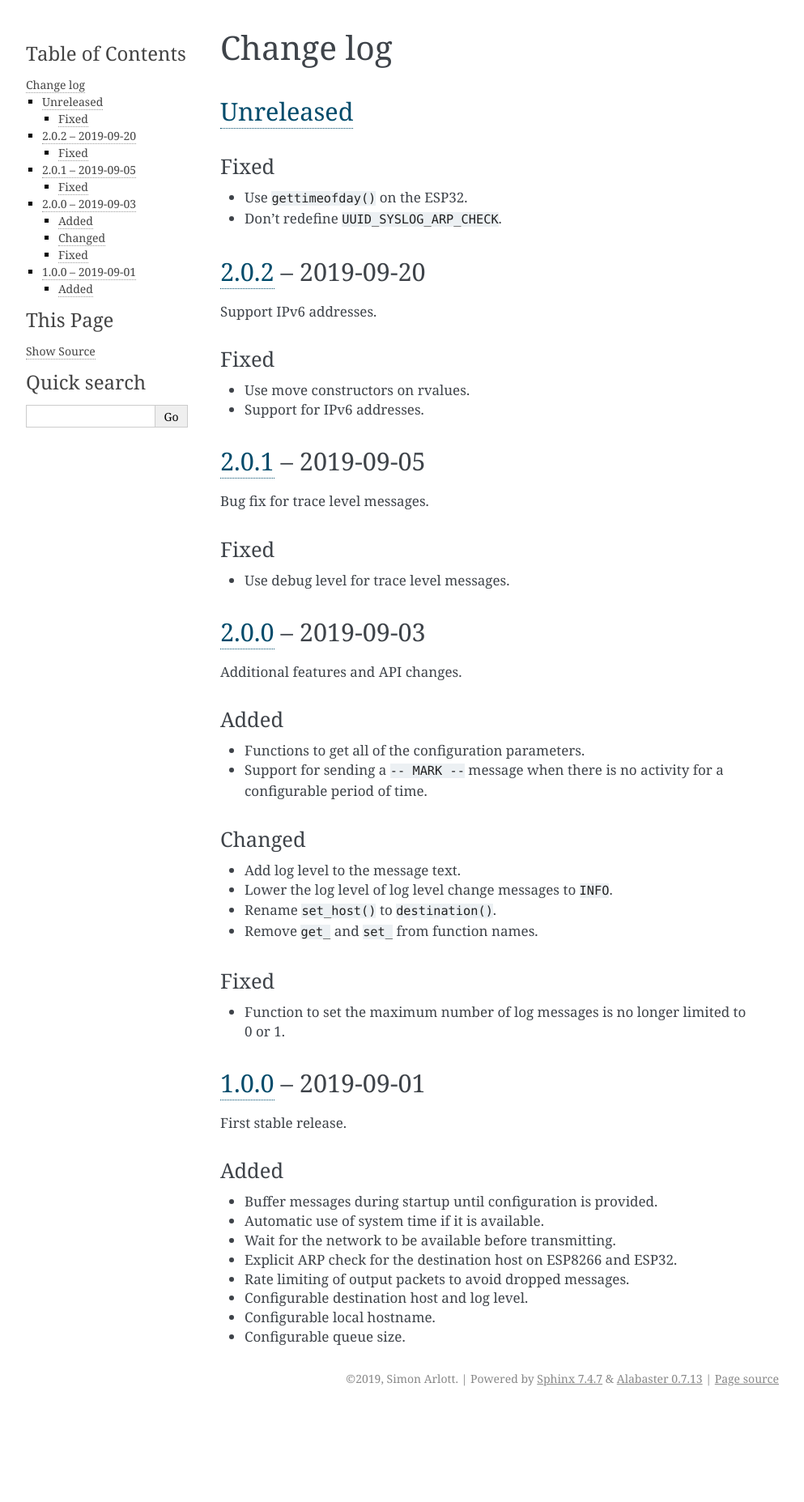
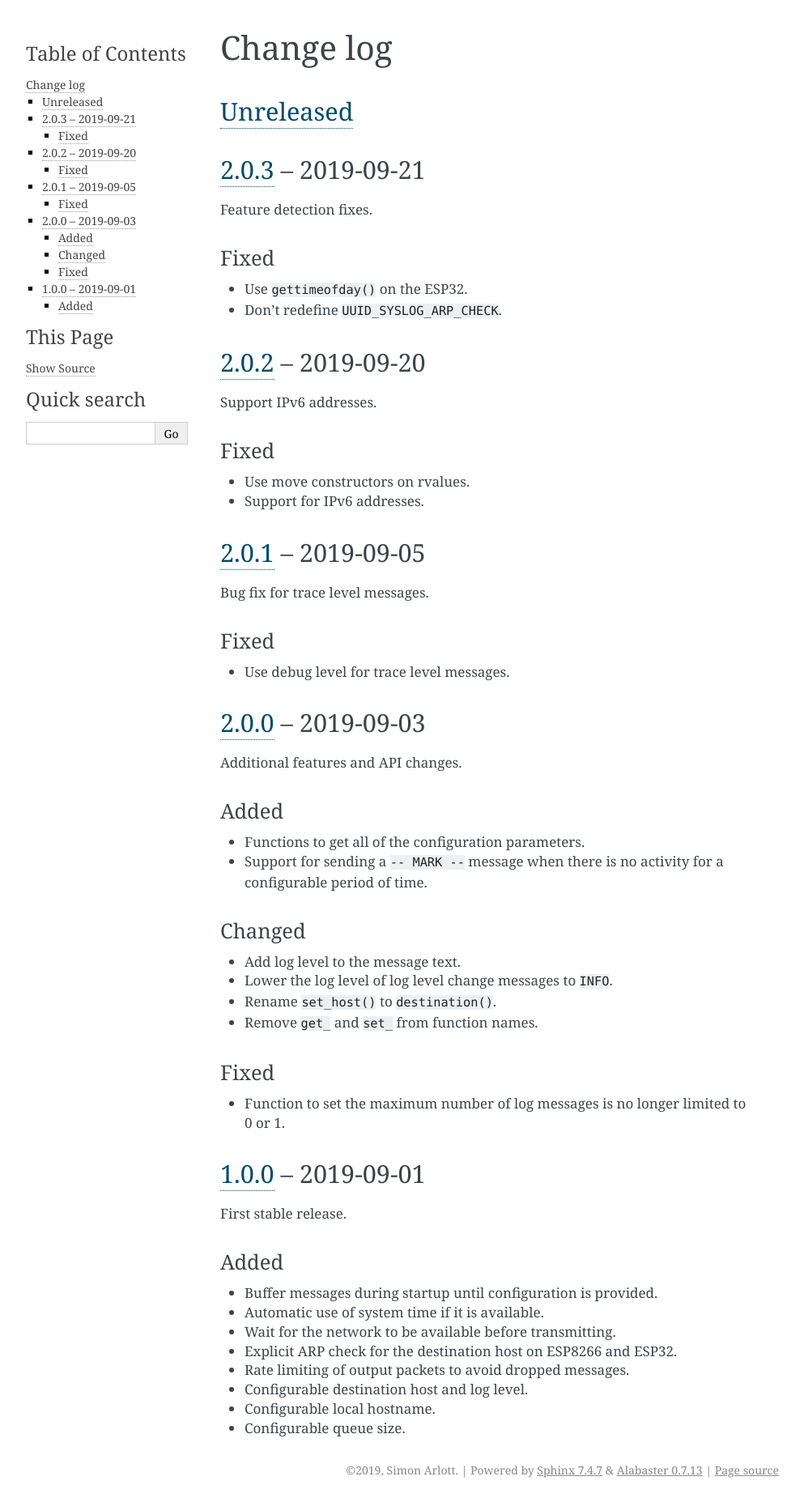
Before and after one commit to nomis/mcu-uuid-syslog, a Sphinx documentation site: the page built from docs/changelog.rst, in a window 1280 px wide. Shown: the whole page at 81% size, without its empty margins (148-1141 px from the left). Built offline with Sphinx 7.4.7, drawn with Linux system fonts in a browser that asks for light colours; before the commit the page ends 1742 px from its top, so only the background shows below that.

Commit message:
Version 2.0.3

```diff
--- a/docs/changelog.rst
+++ b/docs/changelog.rst
@@ -3,6 +3,11 @@ Change log
 
 Unreleased_
 -----------
+
+2.0.3_ |--| 2019-09-21
+----------------------
+
+Feature detection fixes.
 
 Fixed
 ~~~~~
@@ -76,7 +81,8 @@ Added
 
 .. |--| unicode:: U+2013 .. EN DASH
 
-.. _Unreleased: https://github.com/nomis/mcu-uuid-syslog/compare/2.0.2...HEAD
+.. _Unreleased: https://github.com/nomis/mcu-uuid-syslog/compare/2.0.3...HEAD
+.. _2.0.3: https://github.com/nomis/mcu-uuid-syslog/compare/2.0.2...2.0.3
 .. _2.0.2: https://github.com/nomis/mcu-uuid-syslog/compare/2.0.1...2.0.2
 .. _2.0.1: https://github.com/nomis/mcu-uuid-syslog/compare/2.0.0...2.0.1
 .. _2.0.0: https://github.com/nomis/mcu-uuid-syslog/compare/1.0.0...2.0.0
--- a/library.json
+++ b/library.json
@@ -12,7 +12,7 @@
 		"type": "git",
 		"url": "https://github.com/nomis/mcu-uuid-syslog.git"
 	},
-	"version": "2.0.2",
+	"version": "2.0.3",
 	"license": "GPL-3.0-or-later",
 	"homepage": "https://mcu-uuid-syslog.readthedocs.io/",
 	"export": {
```
